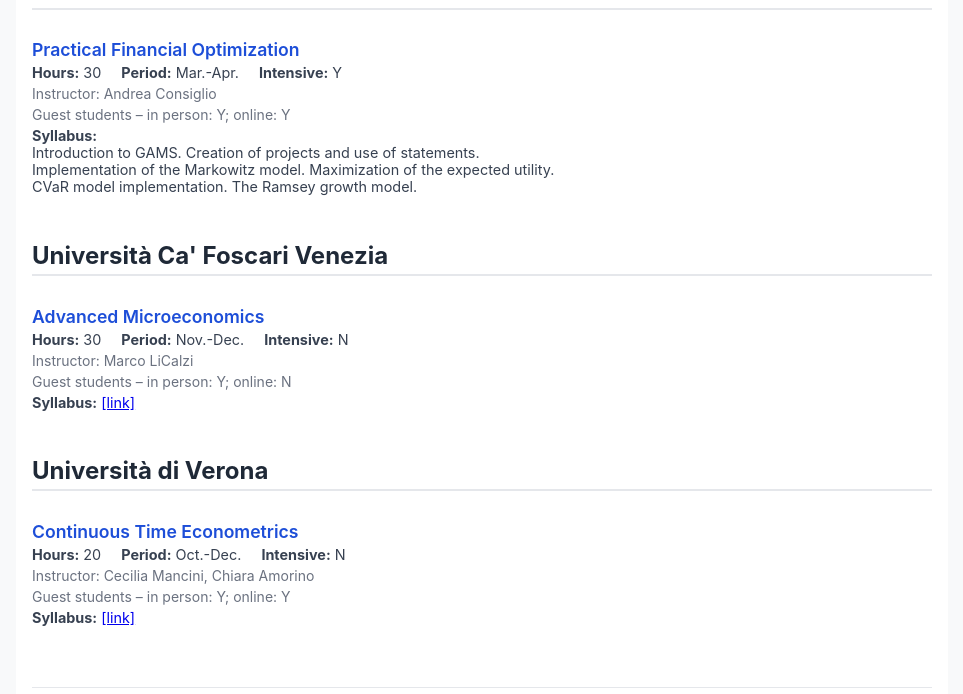
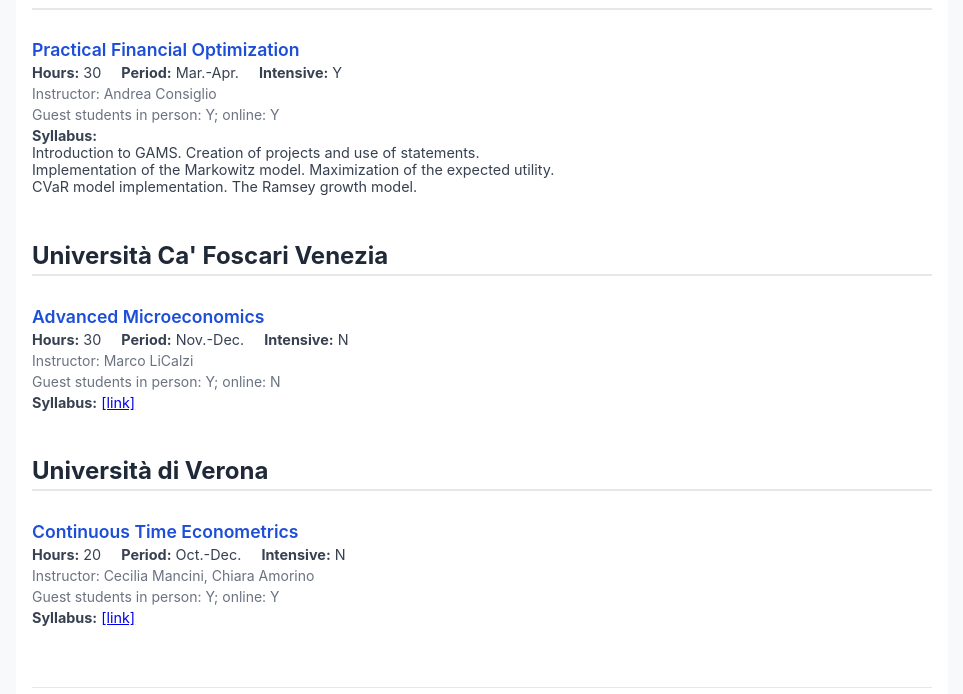
Before and after one commit to mlicalzi/phd_courses, a Jekyll site: the page built from index.html, in a window 1280 px wide. Shown: the part 385-1079 px from the top of the page, without its empty margins (158-1121 px from the left). Built offline with Jekyll 4.4.1, drawn with Linux system fonts in a browser that asks for light colours; part of the change alters nothing that is shown.

```diff
--- a/index.html
+++ b/index.html
@@ -52,8 +52,7 @@ title: PhD Courses | SECS-S06
       </div>
       {% if c.instructor %}<div class="thesis-supervisor">Instructor: {{ c.instructor | escape }}</div>{% endif %}
       <div class="thesis-supervisor">
-        Guest students &ndash;
-        in person: {% if c.in_person != nil and c.in_person != '' %}{% include yn.html v=c.in_person %}{% else %}not stated{% endif %};
+        Guest students in person: {% if c.in_person != nil and c.in_person != '' %}{% include yn.html v=c.in_person %}{% else %}not stated{% endif %};
         online: {% if c.online != nil and c.online != '' %}{% include yn.html v=c.online %}{% else %}not stated{% endif %}
       </div>
      <div class="thesis-meta">
```
